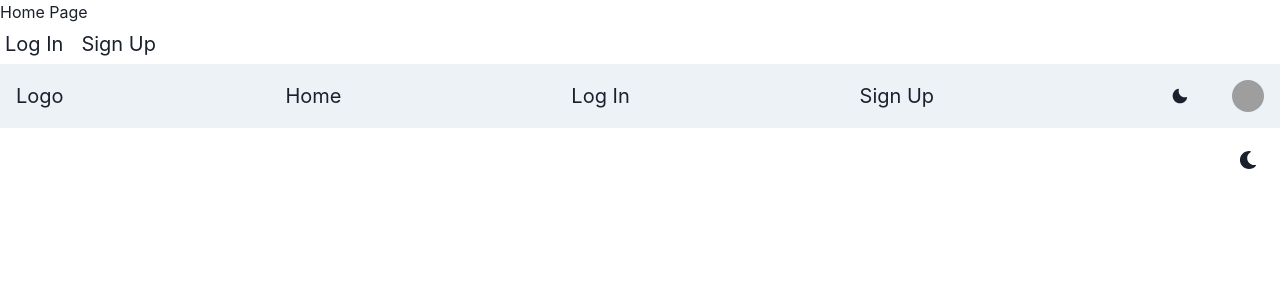
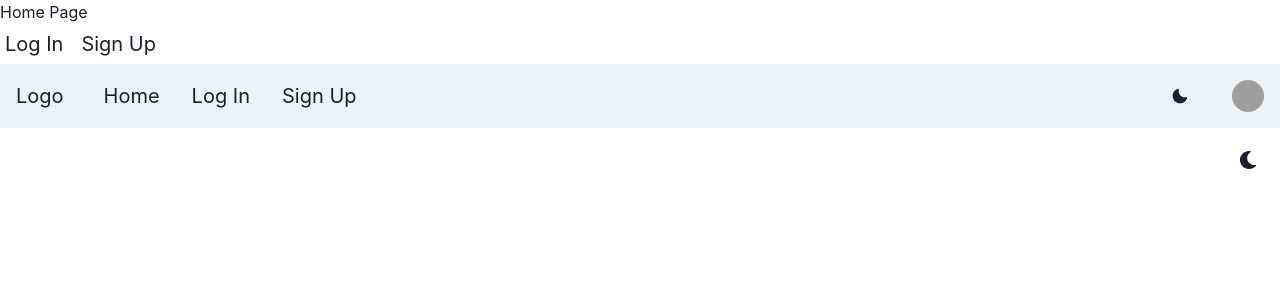
Before and after one commit to ratrateroo/Chakra-UI-Testing, a React (Create React App) app in the folder my-blog/: page / in a window 1280 px wide. Shown: the top 300 px of the page. Built offline with nearby package versions, Linux system fonts and the light colour scheme; grey boxes are pictures that could not be loaded.

Commit message:
changed the navigation

```diff
--- a/my-blog/src/components/Nav.js
+++ b/my-blog/src/components/Nav.js
@@ -3,6 +3,7 @@ import {
   Box,
   Flex,
   Avatar,
+  HStack,
   Link,
   Button,
   Menu,
@@ -17,6 +18,8 @@ import {
   Center,
 } from '@chakra-ui/react';
 import { MoonIcon, SunIcon } from '@chakra-ui/icons';
+
+const Links = ['Home', 'Log In', 'Sign Up'];
 
 const NavLink = ({ children }) => (
   <Link
@@ -40,10 +43,23 @@ export default function Nav() {
     <>
       <Box bg={useColorModeValue('gray.100', 'gray.900')} px={4}>
         <Flex h={16} alignItems={'center'} justifyContent={'space-between'}>
-          <Box>Logo</Box>
+          {/* <Box>Logo</Box>
           <NavLink>Home</NavLink>
           <NavLink>Log In</NavLink>
-          <NavLink>Sign Up</NavLink>
+          <NavLink>Sign Up</NavLink> */}
+
+          <HStack spacing={8} alignItems={'center'}>
+            <Box>Logo</Box>
+            <HStack
+              as={'nav'}
+              spacing={4}
+              display={{ base: 'none', md: 'flex' }}
+            >
+              {Links.map(link => (
+                <NavLink key={link}>{link}</NavLink>
+              ))}
+            </HStack>
+          </HStack>
           <Flex alignItems={'center'}>
             <Stack direction={'row'} spacing={7}>
               <Button onClick={toggleColorMode}>
```
